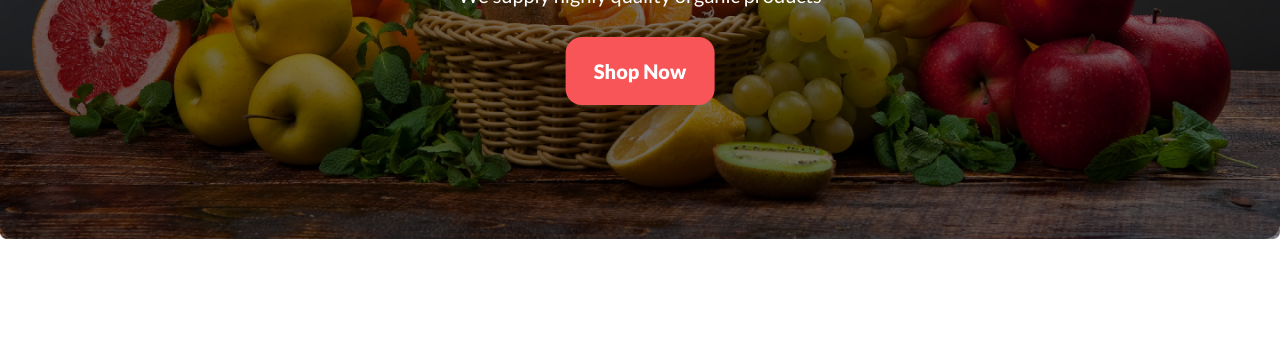
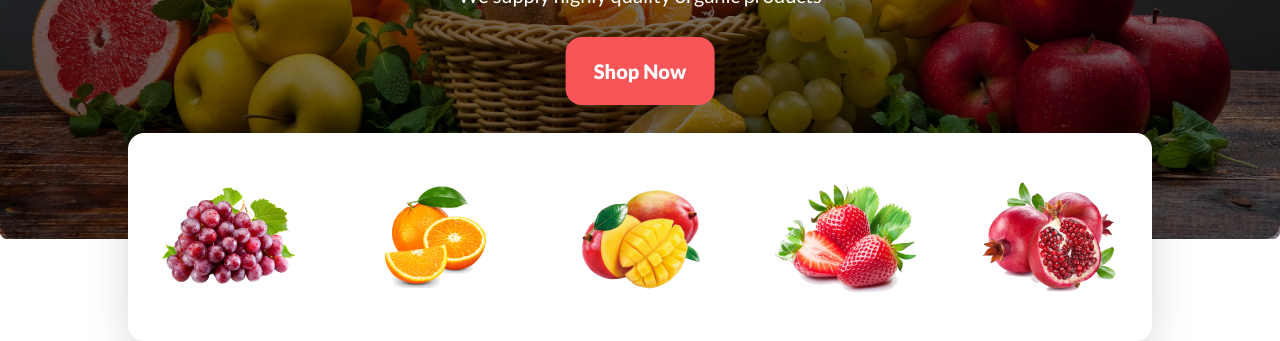
Before and after one commit to mdnasimtalukdar/FruitBurst, a website: page index.html in a window 1280 px wide. Shown: the part 522-863 px from the top of the page. Before the commit the page ends 800 px from the top, so only its background shows below. Drawn offline with Linux system fonts and the light colour scheme.

Commit message:
Add Fruit section

```diff
--- a/index.html
+++ b/index.html
@@ -9,7 +9,7 @@
 </head>
 <body>
     <!-- Header Start -->
-    <header id="header" class="max-xl:px-5">
+    <header id="header" class="max-xl:px-5 relative">
         <!-- Navbar -->
         <div class="container mx-auto 2xl:px-10">
             <div class="navbar bg-primary rounded-full md:my-14 max-md:py-2 py-7">
@@ -58,7 +58,8 @@
         <!-- Navbar -->
         <!-- Banner Start -->
         <div class="container mx-auto">
-          <div class="carousel w-full">
+          <div class="banner">
+            <div class="carousel w-full z-20">
               <!-- Slide 1 -->
               <div id="slide1" class="carousel-item items-center justify-center relative w-full  rounded-2xl">
                 <div class="relative">
@@ -68,7 +69,7 @@
                     <p class="font-lato text-xl text-white font-normal max-md:hidden pt-5 pb-7">We supply highly quality organic products</p>
                     <button class="font-lato text-xl font-black text-white bg-primary max-md:py-2 max-md:px-3 max-md:text-[14px] py-5 px-7 rounded-2xl max-md:mt-3">Shop Now</button>
                   </div>
-                <img src="./img/banner1.png" alt="" >
+                  <img src="./img/banner1.png" alt="" class="max-md:h-[190px]">
                   <div class="absolute bg-[#00000083] w-full h-full top-0 left-0 rounded-2xl z-10"></div>
                 </div>
                 <div class="absolute flex justify-between transform -translate-y-1/2 max-md:left-3 max-md:right-3  left-16 right-16 top-1/2 z-20">
@@ -86,7 +87,7 @@
                     <p class="font-lato text-xl text-white font-normal pt-5 pb-7 max-md:hidden">We supply highly quality organic products</p>
                     <button class="font-lato text-xl font-black text-white bg-primary py-5 px-7 rounded-2xl max-md:py-2 max-md:px-3 max-md:text-[14px] max-md:mt-3">Shop Now</button>
                   </div>
-                <img src="./img/banner2.png" alt="">
+                  <img src="./img/banner2.png" alt="" class="max-md:h-[190px]">
                   <div class="absolute bg-[#00000083] w-full h-full top-0 left-0 rounded-2xl z-10"></div>
                 </div>
                 <div class="absolute flex justify-between transform -translate-y-1/2 left-16 right-16 z-20 top-1/2 max-md:left-3 max-md:right-3">
@@ -104,7 +105,7 @@
                     <p class="font-lato text-xl text-white font-normal pt-5 pb-7 max-md:hidden">We supply highly quality organic products</p>
                     <button class="font-lato text-xl font-black text-white bg-primary py-5 px-7 rounded-2xl max-md:py-2 max-md:px-3 max-md:text-[14px] max-md:mt-3">Shop Now</button>
                   </div>
-                <img src="./img/banner3.png" alt="">
+                  <img src="./img/banner3.png" alt="" class="max-md:h-[190px]">
                   <div class="absolute bg-[#00000083] w-full h-full top-0 left-0 rounded-2xl z-10"></div>
                 </div>
                 <div class="absolute flex justify-between transform -translate-y-1/2 left-16 right-16 z-20 top-1/2 max-md:left-3 max-md:right-3">
@@ -122,7 +123,7 @@
                     <p class="font-lato text-xl text-white font-normal pt-5 pb-7 max-md:hidden">We supply highly quality organic products</p>
                     <button class="font-lato text-xl font-black text-white bg-primary py-5 px-7 rounded-2xl max-md:py-2 max-md:px-3 max-md:text-[14px] max-md:mt-3">Shop Now</button>
                   </div>
-                <img src="./img/banner4.png" alt="">
+                  <img src="./img/banner4.png" alt="" class="max-md:h-[190px]">
                   <div class="absolute bg-[#00000083] w-full h-full top-0 left-0 rounded-2xl z-10"></div>
                 </div>
                 <div class="absolute flex justify-between transform -translate-y-1/2 left-16 right-16 z-20 top-1/2 max-md:left-3 max-md:right-3">
@@ -133,8 +134,24 @@
               <!-- Slide 4 -->
             </div>
           </div>
+        </div>
         <!-- Banner End -->
     </header>
     <!-- Header End -->
+    <!-- Main Start -->
+      <main>
+        <div class="container mx-auto">
+          <!-- Banner Fruit -->
+              <div class="lg:grid grid-cols-5 items-center relative bg-white shadow-2xl hidden mx-32 xl:py-12 max-xl:py-6  rounded-2xl z-40 xl:-mt-28 max-xl:-mt-14">
+                  <img src="./img/fruit1.png" alt="" class="justify-self-center">
+                  <img src="./img/fruit2.png" alt="" class="justify-self-center">
+                  <img src="./img/fruit3.png" alt="" class="justify-self-center">
+                  <img src="./img/fruit4.png" alt="" class="justify-self-center">
+                  <img src="./img/fruit5.png" alt="" class="justify-self-center">
+              </div>
+      <!-- Banner Fruit -->
+        </div>
+      </main>
+    <!-- Main End -->
 </body>
 </html>
```
Also changed, not shown: dist/style.css. Lines whose indentation alone changed are shown as unchanged.
